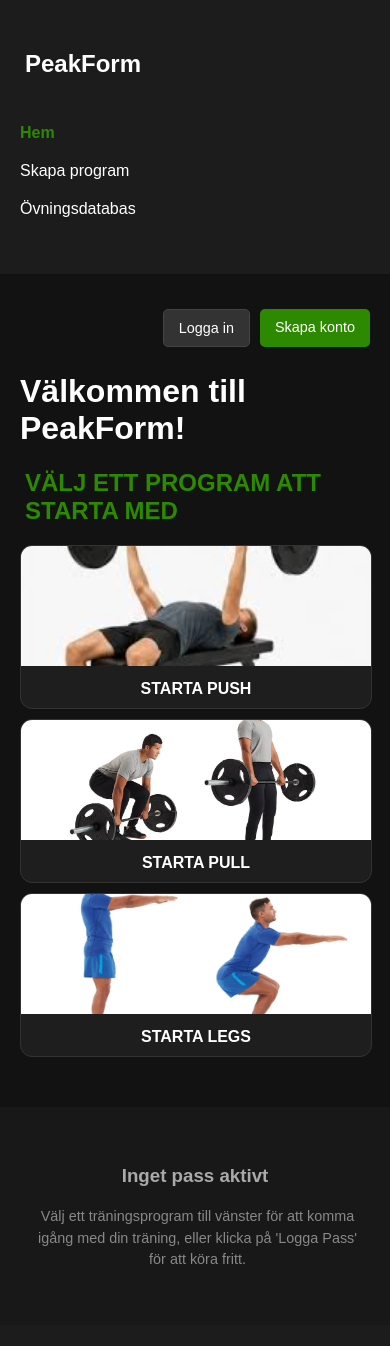
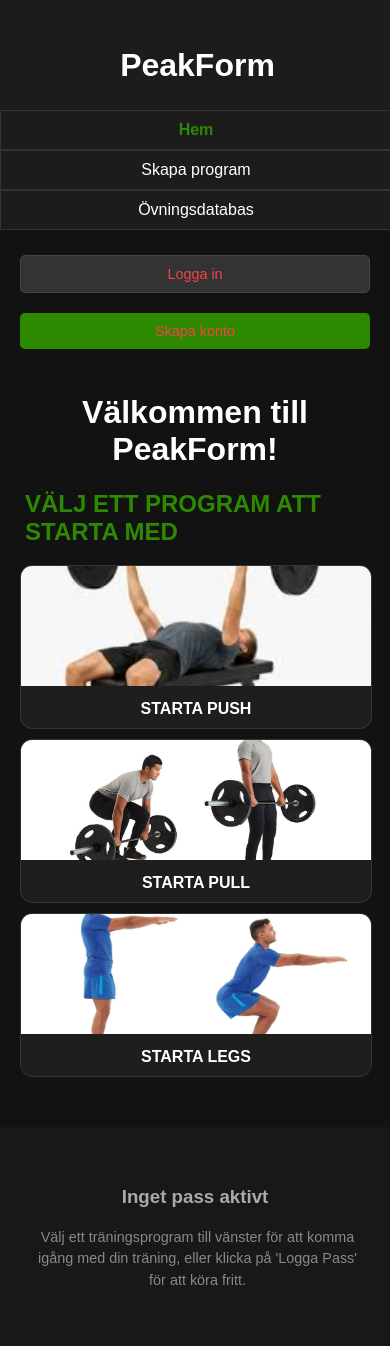
Before and after one commit to Larsencalle/Grupp_7_Peak_Form, a Flask app: page /dashboard in a window 390 px wide. Before the commit the page ends 1264 px from the top, so only its background shows below. Run offline with Flask 3, Linux system fonts and the light colour scheme.

Commit message:
Mobilanpassning fortsättning
Co-Authored-By: Fredrik Hamilton <255697544+fredrik-spec@users.noreply.github.com>

```diff
--- a/static/style.css
+++ b/static/style.css
@@ -613,106 +613,6 @@ img {
     cursor: pointer;
 }
 
-/* Mobil anpassning */
-
-@media screen and (max-width: 480px) {
-    .split-layout {
-        flex-direction: column;
-        height: auto;
-    }
-
-    .split-layout section {
-        width: 100%;
-        min-height: 50vh;
-    }
-
-    .left-section h1 {
-        font-size: 2.5rem;
-        text-align: center;
-    }
-
-    .text-box h1 {
-        font-size: 3rem;
-    }
-
-    .text-box p {
-        font-size: 1rem;
-        padding: 0 20px;
-    }
-
-    .form-box {
-        width: 90%;
-        padding: 20px;
-    }
-
-    .form-group {
-        flex-direction: column;
-        align-items: flex-start;
-    }
-
-    .form-group input {
-        width: 100%;
-        margin-top: 5px;
-    }
-
-    .split-layout nav {
-        position: static;
-        text-align: center;
-        margin: 20px 0;
-    }
-
-    .split-layout nav a {
-        display: inline-block;
-        margin: 10px;
-    }
-
-    .dashboard-layout {
-        flex-direction: column;
-        height: auto;
-    }
-
-    .sidebar,
-    .right-panel {
-        flex: none;
-        border: none;
-    }
-
-    .main-content {
-        padding: 20px;
-        overflow-x: hidden;
-    }
-
-    .stats-row {
-        flex-direction: column;
-        gap: 10px;
-        justify-content: center;
-    }
-
-    .stat-box {
-        width: 100%;
-        min-width: auto;
-        padding: 0px;
-        margin: 0px;
-    }
-
-    .stat-box h3,
-    p,
-    h2 {
-        padding-left: 5px;
-    }
-
-    .program-card {
-        width: 100%;
-        min-width: auto;
-    }
-
-    .info-box {
-        padding: 0px;
-        margin: 0px;
-
-    }
-}
-
 /* Popup för svårighetsgrad */
 
 .level-info-button {
@@ -785,3 +685,171 @@ img {
 .level-popup-close:hover {
     color: #000000
 }
+
+/* Mobil anpassning */
+
+@media screen and (max-width: 480px) {
+    .split-layout {
+        flex-direction: column;
+        height: auto;
+    }
+
+    .split-layout section {
+        width: 100%;
+        min-height: 50vh;
+    }
+
+    .left-section h1 {
+        font-size: 2.5rem;
+        text-align: center;
+    }
+
+    .text-box h1 {
+        font-size: 3rem;
+    }
+
+    .text-box p {
+        font-size: 1rem;
+        padding: 0 20px;
+    }
+
+    .form-box {
+        width: 90%;
+        padding: 20px;
+    }
+
+    .form-group {
+        flex-direction: column;
+        align-items: flex-start;
+    }
+
+    .form-group input {
+        width: 100%;
+        margin-top: 5px;
+    }
+
+    .split-layout nav {
+        position: static;
+        text-align: center;
+        margin: 20px 0;
+    }
+
+    .split-layout nav a {
+        display: inline-block;
+        margin: 10px;
+    }
+
+    .dashboard-layout {
+        flex-direction: column;
+        height: auto;
+    }
+
+    .sidebar,
+    .right-panel {
+        flex: none;
+        border: none;
+
+    }
+
+    .sidebar {
+        width: 100%;
+        padding: 20px 0;
+        padding-bottom: 0px;
+    }
+
+    .sidebar ul {
+        display: flex;
+        flex-direction: column;
+        justify-content: center;
+        padding: 0;
+        margin: 0;
+    }
+
+    .sidebar li {
+        text-align: center;
+        border: 1px solid #333;
+        width: 100%;
+    }
+
+    .sidebar h2 {
+        text-align: center;
+        font-size: 2rem;
+
+    }
+
+    .main-content {
+        padding: 20px;
+        overflow-x: hidden;
+    }
+
+    .stats-row {
+        flex-direction: column;
+        gap: 10px;
+        justify-content: center;
+    }
+
+    .stat-box {
+        width: 100%;
+        min-width: auto;
+        padding: 0px;
+        margin: 0px;
+    }
+
+    .stat-box h3,
+    p,
+    h2 {
+        padding-left: 5px;
+    }
+
+    .program-card {
+        width: 100%;
+        min-width: auto;
+    }
+
+    .info-box {
+        padding: 0px;
+        margin: 0px;
+
+    }
+
+    .user-actions {
+        justify-content: center;
+        flex-direction: column;
+    }
+
+    .user-actions a {
+        width: auto;
+        margin: 5px 0;
+        color: rgb(244, 68, 68);
+    }
+
+    h1 {
+        margin-top: 40px;
+        text-align: center;
+    }
+
+    .profile-box {
+        width: auto;
+        margin-top: 40px;
+    }
+
+    .program-header {
+        flex-direction: column;
+        gap: 15px;
+    }
+
+    .program-header a {
+        width: 90%;
+        text-align: center;
+    }
+
+    .confirm-checkbox {
+        justify-content: center;
+        font-size: 1.3rem;
+    }
+
+    .small-button.danger-btn {
+        width: 100%;
+        text-align: center;
+    }
+}
```
